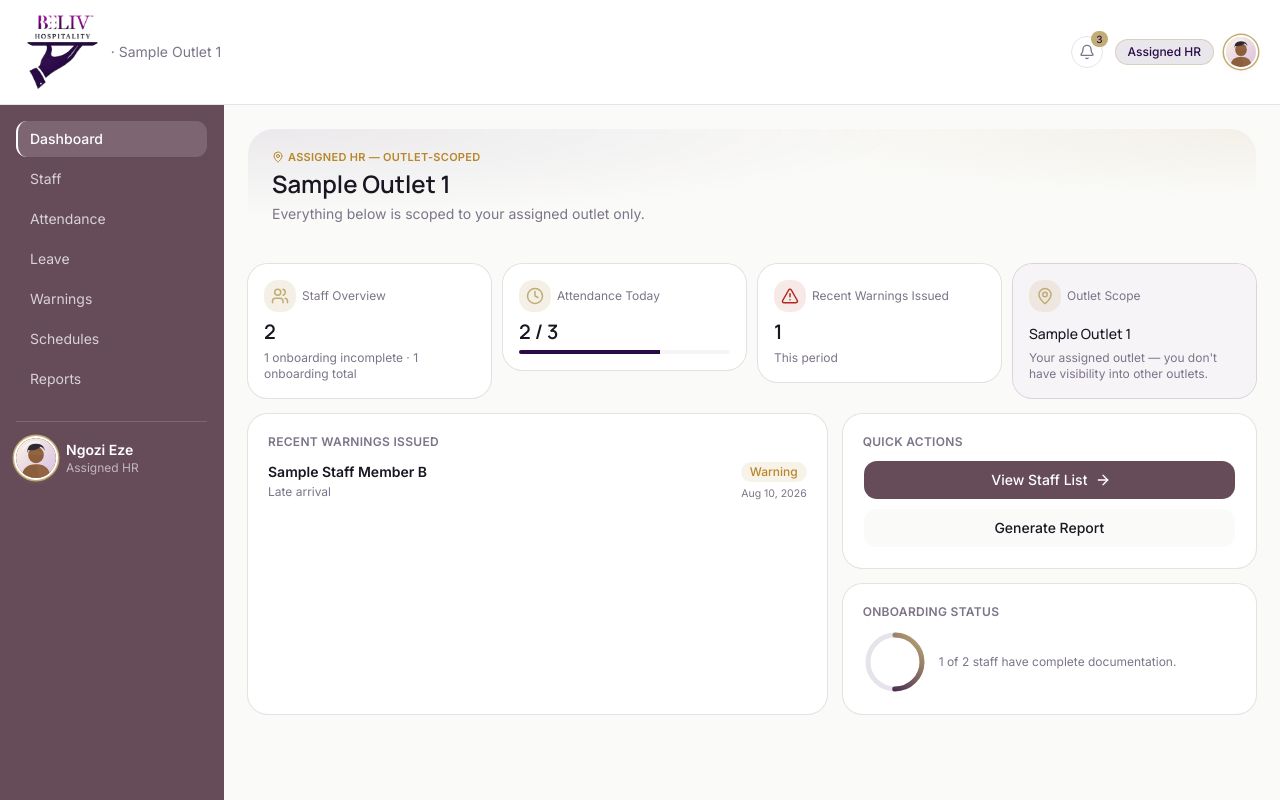
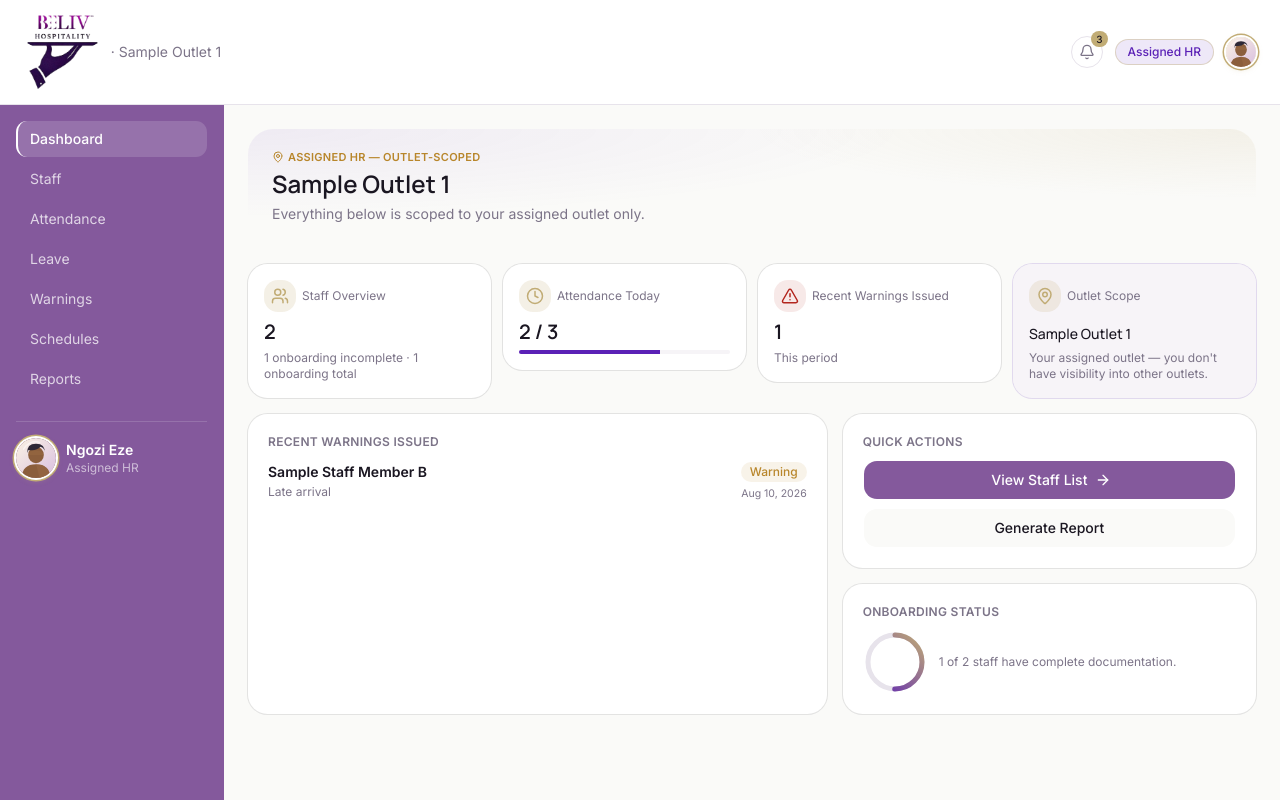
Before and after one commit to beelivHROPs/Beeliv-Admin, a Next.js app: page /hr/dashboard in a window 1280 px wide. Built offline with nearby package versions, Linux system fonts and the light colour scheme.

Commit message:
Brighten brand primary color (#2A0B47 -> #5B21B6, tuned down from first attempt)

```diff
--- a/app/globals.css
+++ b/app/globals.css
@@ -72,14 +72,27 @@
   --card-foreground: #1A1621;
   --popover: #FFFFFF;
   --popover-foreground: #1A1621;
-  --primary: #2A0B47;
+  /* Brightened 2026-09-05 (project-lead direction, referencing a "Mintora"
+     fintech dashboard mockup): #2A0B47 was near-black. First pass (#6D28D9)
+     was flagged as too bright/electric after seeing it live; settled on
+     #5B21B6 instead — same purple/violet hue family (~265-271°), still a
+     real brightness/saturation jump over the original, but richer/darker
+     than the first attempt. Verified white-on-primary contrast stays
+     ~9:1 (was ~19:1 at the original near-black) — comfortably past WCAG AA.
+     --accent-foreground below intentionally does NOT follow this
+     brightening — it's dark text ON the pale --accent tint, and a bright
+     primary gives poor contrast there regardless of exact shade; routed to
+     --foreground (the dedicated dark-neutral token) instead, which is the
+     more correct fix independent of primary's brightness. Same reasoning
+     applies to --gold-foreground and --sidebar-accent-foreground below. */
+  --primary: #5B21B6;
   --primary-foreground: #FFFFFF;
   --secondary: #F1EEF4;
   --secondary-foreground: #1A1621;
   --muted: #F6F4F7;
   --muted-foreground: #7C7488;
   --accent: #F5F1F8;
-  --accent-foreground: #2A0B47;
+  --accent-foreground: #1A1621;
   --destructive: #B3261E;
   --destructive-foreground: #FFFFFF;
   --border: #E7E3EB;
@@ -92,7 +105,7 @@
   --info: #2A5B8C;
   --info-foreground: #FFFFFF;
   --gold: #C1AC75;
-  --gold-foreground: #2A0B47;
+  --gold-foreground: #1A1621;
   --chart-1: #B48FC9;
   --chart-2: #6B3B8C;
   --chart-3: #3A1651;
@@ -101,10 +114,10 @@
   --radius: 0.875rem;
   --sidebar: #FFFFFF;
   --sidebar-foreground: #1A1621;
-  --sidebar-primary: #2A0B47;
+  --sidebar-primary: #5B21B6;
   --sidebar-primary-foreground: #FFFFFF;
   --sidebar-accent: #F5F1F8;
-  --sidebar-accent-foreground: #2A0B47;
+  --sidebar-accent-foreground: #1A1621;
   --sidebar-border: #E7E3EB;
   --sidebar-ring: #8F5FAE;
 }
```
